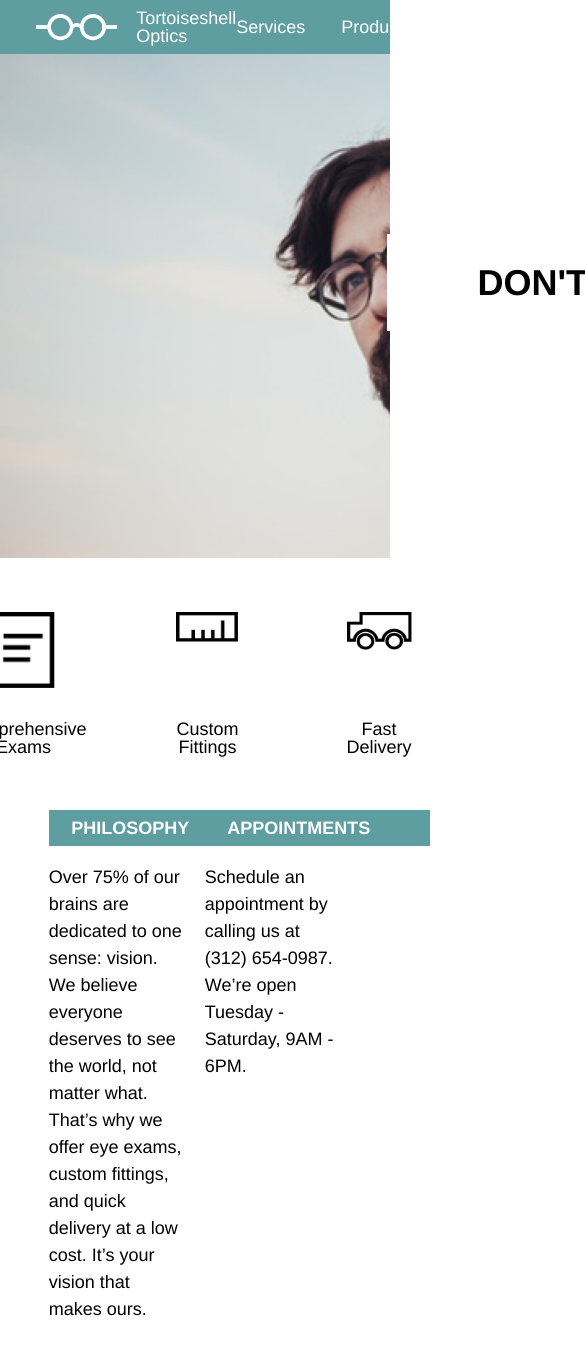
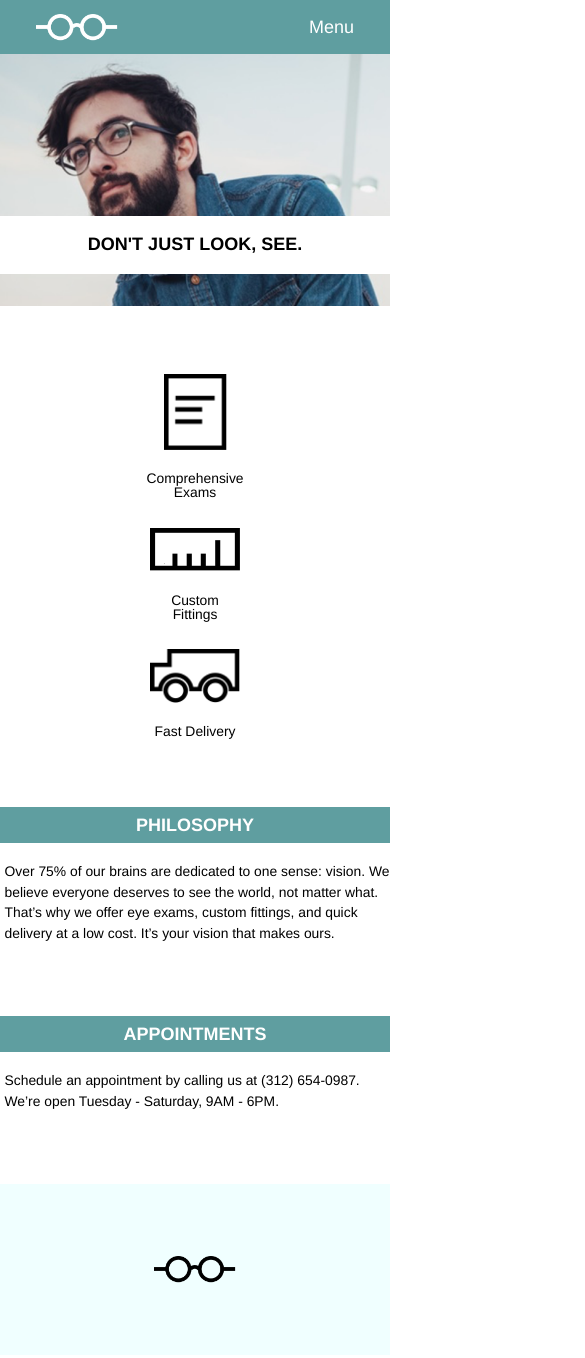
Before and after one commit to brendonwanderlust/tortoiseshelloptics, a plain HTML site: page index.html in a window 390 px wide. Shown: the top 1358 px of the page, 585 px wide, since content can reach past the window. Drawn offline with Linux system fonts and the light colour scheme.

Commit message:
Final Commit

```diff
--- a/index.html
+++ b/index.html
@@ -13,12 +13,13 @@
     <header>
       <div class="logo">
         <img src="resources/images/logo-white.png" alt="White Logo">
-        <h4>Tortoiseshell Optics</h4>
+        <h4 id="logotxt">Tortoiseshell Optics</h4>
       </div>
       <nav>
-        <span>Services</span>
-        <span>Products</span>
-        <span>Contact</span>
+        <span id="services">Services</span>
+        <span id="products">Products</span>
+        <span id="contact">Contact</span>
+        <span id="menu">Menu</span>
       </nav>
     </header>
     <div class="slogan">
@@ -66,7 +67,7 @@
   <footer>
     <div class="footer-logo">
       <img src="resources/images/logo-black.png" alt="Logo Black">
-      <h4>Copyright Tortoiseshell Optics</h4>
+      <h4 id="footertxt">Copyright Tortoiseshell Optics</h4>
     </div>
   </footer>
 
--- a/resources/css/style.css
+++ b/resources/css/style.css
@@ -53,6 +53,10 @@ nav span {
   padding: 1rem 0rem;
 }
 
+#menu {
+  display: none;
+}
+
 .slogan {
   display: flex;
   justify-content: flex-end;
@@ -77,7 +81,6 @@ nav span {
   align-items: stretch;
   height: 8rem;
   margin: 3rem auto;
-
 }
 
 .exams,
@@ -168,13 +171,189 @@ footer {
   height: 1.5rem;
 }
 
+#footertxt {
+  display: block;
+}
+
+
+
+
+
 /* Styling for TABLET size screens */
 @media only screen and (max-width: 960px) {
+  /* Banner/Navigation Styling. Styling added includes: */
+  /*      1. deleted padding at top of main banner container */
+  /*      2. Directed the header to span the full width of the screen */
+  /*      3. Adjusted the position of the slogan container */
+  /*      4. Reduced size of text within the slogan container */
+
   .main-banner  {
     padding-top: 0rem;
+    height: 22rem;
   }
 
   header {
     width: auto;
   }
+
+  .slogan h1 {
+    font-size: 1.33rem;
+    padding: .75rem 4rem;
+    margin-top: 5rem;
+    margin-right: 2rem;
+  }
 }
+
+
+
+
+
+/* Styling for MOBILE PHONE size screens */
+@media only screen and (max-width: 470px) {
+  /* Banner/Navigation Styling. Styling added includes: */
+  /*      1. reduced banner height */
+  /*      2. Directed the nav list to be shortened to just "menu" */
+  /*      3. Directed slogan container to span the width of the container */
+  /*      4. Reduced size of text withing the slogan container */
+  /*      5. Increased margin between top of slogan container and bottom of nav */
+  /*      6. Directed logo text to not display. */
+  .main-banner  {
+    padding-top: 0rem;
+    height: 17rem;
+    background-position: 20%;
+  }
+
+  #menu {
+    display: block;
+  }
+
+  #logotxt,
+  #services,
+  #products,
+  #contact {
+    display: none;
+  }
+
+  header {
+    width: auto;
+  }
+
+  .slogan {
+    display: block;
+    width: auto;
+    margin-right: 0rem;
+  }
+
+  .slogan h1 {
+    font-size: 1rem;
+    text-align: center;
+    padding: 1rem 0rem;
+    margin-top: 9rem;
+    margin-right: auto;
+  }
+
+  /* Service List Styling. Styling added includes: */
+  /*      1. Increased top and bottom margin to 3.77rem */
+  /*      2. Directed items to flex as a column */
+  /*      3. Added margin of 1.54rem btw bottom of headers and top of images */
+  .service-list {
+    display:flex;
+    align-items: center;
+    justify-content: flex-start;
+    flex-direction: column;
+    height: auto;
+    margin: 3.77rem auto;
+  }
+
+  .exams,
+  .custom-fittings,
+  .delivery {
+    display: flex;
+    align-items: center;
+    justify-content: flex-start;
+    flex-direction: column;
+    overflow: visible;
+    width: 5rem;
+    height: auto;
+  }
+
+  .custom-fittings img,
+  .delivery img {
+    margin-top: 1.54rem;
+  }
+
+  .exams h3,
+  .custom-fittings h3,
+  .delivery h3 {
+    margin-top: 1.25rem;
+    font-size: .77rem;
+  }
+
+  /* Philosophy & Appointments Styling. Stlying includes: */
+  /*      1. Made headers and <p> elements full width of screen */
+  /*      2. Directed items to flex as a column */
+  /*      3. Decreased font size of paragragh elements */
+  /*      4. Added margin of 4rem btw philosophy and appointment containers */
+  .philo-appt {
+    display: flex;
+    flex-direction: column;
+    max-width: none;
+    margin: auto;
+    margin-bottom: auto;
+  }
+
+  .philosophy {
+    margin-right: auto;
+  }
+
+  .philosophy,
+  .appointments {
+    display: block;
+    width: auto;
+    margin-bottom: 4rem;
+  }
+
+  .philo-appt h3 {
+    background-color: cadetblue;
+    font-family: helvetica;
+    font-weight: bold;
+    font-size: 1rem;
+    text-align: center;
+    color: white;
+    padding: auto;
+    margin-bottom: 1rem;
+    width: auto;
+  }
+
+  .philo-appt p {
+    font-size: .77rem;
+    line-height: 150%;
+    font-weight: lighter;
+    margin-left: .25rem;
+  }
+
+  /* Footer Styling. Styling includes: */
+  /*      1. made footer 100% of page bottom */
+  /*      2. removed logo text */
+  /*      3. centered image vertically and horizontally in container */
+  footer {
+    max-width: auto;
+    margin: auto;
+  }
+
+  .footer-logo {
+    display: flex;
+    justify-content: center;
+    align-items: center;
+  }
+
+  .footer-logo img {
+    margin: auto;
+    height: 1.5rem;
+  }
+
+  #footertxt {
+    display: none;
+  }
+
+}
```
